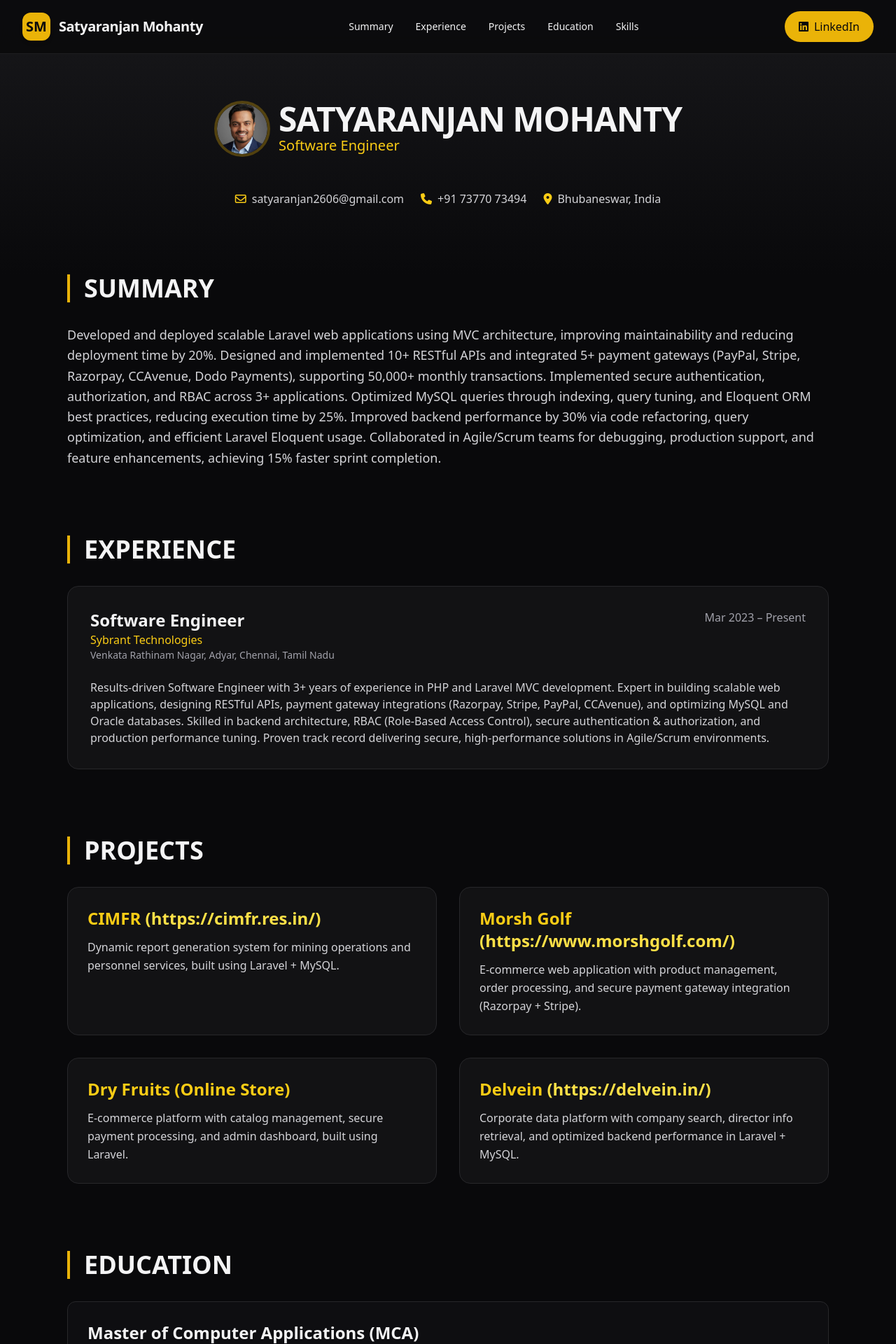
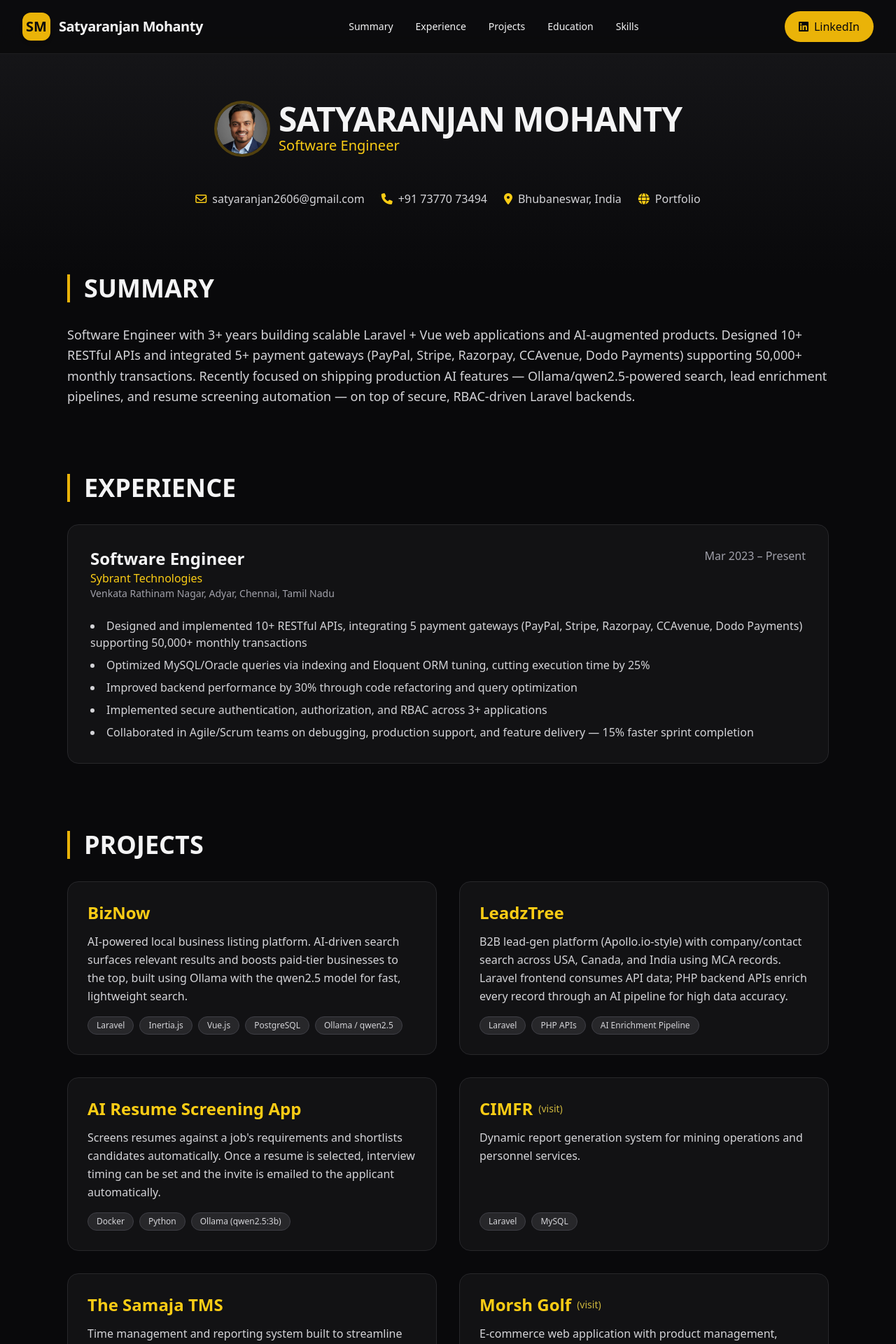
Before and after one commit to Satyaranjan2606/my-portfolio, a Vue app: page / in a window 1280 px wide. Shown: the top 1920 px of the page at 70% size. Built offline with nearby package versions, Linux system fonts and the light colour scheme.

Commit message:
Update App.vue

```diff
--- a/src/App.vue
+++ b/src/App.vue
@@ -53,6 +53,11 @@
             <i class="fa-solid fa-location-dot text-yellow-400"></i>
             <span>Bhubaneswar, India</span>
           </div>
+          <a href="https://satyaranjan2606.github.io/my-portfolio/" target="_blank"
+            class="flex items-center gap-2 hover:text-yellow-400">
+            <i class="fa-solid fa-globe text-yellow-400"></i>
+            <span>Portfolio</span>
+          </a>
         </div>
       </div>
     </header>
@@ -64,17 +69,11 @@
         <h2 class="text-4xl font-bold mb-8 border-l-4 border-yellow-500 pl-5">SUMMARY</h2>
         <div class="prose prose-invert max-w-none text-lg leading-relaxed text-zinc-300">
           <p>
-            Developed and deployed scalable Laravel web applications using MVC architecture, improving maintainability
-            and reducing deployment time by 20%.
-            Designed and implemented 10+ RESTful APIs and integrated 5+ payment gateways (PayPal, Stripe, Razorpay,
-            CCAvenue, Dodo Payments), supporting 50,000+ monthly transactions.
-            Implemented secure authentication, authorization, and RBAC across 3+ applications.
-            Optimized MySQL queries through indexing, query tuning, and Eloquent ORM best practices, reducing execution
-            time by 25%.
-            Improved backend performance by 30% via code refactoring, query optimization, and efficient Laravel Eloquent
-            usage.
-            Collaborated in Agile/Scrum teams for debugging, production support, and feature enhancements, achieving 15%
-            faster sprint completion.
+            Software Engineer with 3+ years building scalable Laravel + Vue web applications and AI-augmented
+            products. Designed 10+ RESTful APIs and integrated 5+ payment gateways (PayPal, Stripe, Razorpay,
+            CCAvenue, Dodo Payments) supporting 50,000+ monthly transactions. Recently focused on shipping
+            production AI features — Ollama/qwen2.5-powered search, lead enrichment pipelines, and resume
+            screening automation — on top of secure, RBAC-driven Laravel backends.
           </p>
         </div>
       </section>
@@ -93,15 +92,13 @@
               <time class="text-zinc-400">Mar 2023 – Present</time>
             </div>
           </div>
-          <div class="prose prose-invert max-w-none text-zinc-300">
-            <p>
-              Results-driven Software Engineer with 3+ years of experience in PHP and Laravel MVC development. Expert in
-              building scalable web applications, designing RESTful APIs, payment gateway integrations (Razorpay,
-              Stripe, PayPal, CCAvenue), and optimizing MySQL and Oracle databases. Skilled in backend architecture,
-              RBAC (Role-Based Access Control), secure authentication & authorization, and production performance
-              tuning. Proven track record delivering secure, high-performance solutions in Agile/Scrum environments.
-            </p>
-          </div>
+          <ul class="list-disc list-inside space-y-2 text-zinc-300">
+            <li>Designed and implemented 10+ RESTful APIs, integrating 5 payment gateways (PayPal, Stripe, Razorpay, CCAvenue, Dodo Payments) supporting 50,000+ monthly transactions</li>
+            <li>Optimized MySQL/Oracle queries via indexing and Eloquent ORM tuning, cutting execution time by 25%</li>
+            <li>Improved backend performance by 30% through code refactoring and query optimization</li>
+            <li>Implemented secure authentication, authorization, and RBAC across 3+ applications</li>
+            <li>Collaborated in Agile/Scrum teams on debugging, production support, and feature delivery — 15% faster sprint completion</li>
+          </ul>
         </div>
       </section>
 
@@ -110,14 +107,21 @@
         <h2 class="text-4xl font-bold mb-8 border-l-4 border-yellow-500 pl-5">PROJECTS</h2>
         <div class="grid md:grid-cols-2 gap-8">
           <div v-for="project in projects" :key="project.title"
-            class="bg-zinc-900/60 rounded-2xl p-7 border border-zinc-800 hover:border-yellow-500/50 transition-colors">
-            <h3 class="text-2xl font-semibold text-yellow-400 mb-3">
+            class="bg-zinc-900/60 rounded-2xl p-7 border border-zinc-800 hover:border-yellow-500/50 transition-colors flex flex-col">
+            <h3 class="text-2xl font-semibold text-yellow-400 mb-3 flex items-center gap-2 flex-wrap">
               {{ project.title }}
-              <a v-if="project.url" :href="project.url" target="_blank" class="text-yellow-300 hover:underline">
-                ({{ project.url }})
+              <a v-if="project.url" :href="project.url" target="_blank"
+                class="text-sm text-yellow-300/80 hover:text-yellow-300 hover:underline font-normal">
+                (visit)
               </a>
             </h3>
-            <p class="text-zinc-300 leading-relaxed">{{ project.description }}</p>
+            <p class="text-zinc-300 leading-relaxed mb-4">{{ project.description }}</p>
+            <div class="mt-auto flex flex-wrap gap-2">
+              <span v-for="tech in project.stack" :key="tech"
+                class="text-xs px-3 py-1 bg-zinc-800 rounded-full border border-zinc-700 text-zinc-300">
+                {{ tech }}
+              </span>
+            </div>
           </div>
         </div>
       </section>
@@ -138,11 +142,16 @@
       <!-- SKILLS -->
       <section id="skills">
         <h2 class="text-4xl font-bold mb-8 border-l-4 border-yellow-500 pl-5">SKILLS</h2>
-        <div class="flex flex-wrap gap-3">
-          <span v-for="skill in skills" :key="skill"
-            class="px-5 py-2.5 bg-zinc-800 rounded-full text-sm font-medium border border-zinc-700 hover:border-yellow-500/50 transition-colors">
-            {{ skill }}
-          </span>
+        <div class="space-y-6">
+          <div v-for="group in skillGroups" :key="group.label">
+            <h4 class="text-yellow-400 text-sm font-semibold uppercase tracking-wide mb-3">{{ group.label }}</h4>
+            <div class="flex flex-wrap gap-3">
+              <span v-for="skill in group.items" :key="skill"
+                class="px-5 py-2.5 bg-zinc-800 rounded-full text-sm font-medium border border-zinc-700 hover:border-yellow-500/50 transition-colors">
+                {{ skill }}
+              </span>
+            </div>
+          </div>
         </div>
       </section>
 
@@ -177,10 +186,29 @@
 import { ref } from 'vue'
 
 const projects = ref([
-  { title: "CIMFR", description: "Dynamic report generation system for mining operations and personnel services, built using Laravel + MySQL.", url: 'https://cimfr.res.in/' },
-  { title: "Morsh Golf", description: "E-commerce web application with product management, order processing, and secure payment gateway integration (Razorpay + Stripe).", url: 'https://www.morshgolf.com/' },
-  { title: "Dry Fruits (Online Store)", description: "E-commerce platform with catalog management, secure payment processing, and admin dashboard, built using Laravel.", url: '' },
-  { title: "Delvein", description: "Corporate data platform with company search, director info retrieval, and optimized backend performance in Laravel + MySQL.", url: 'https://delvein.in/' }
+  {
+    title: "BizNow",
+    description: "AI-powered local business listing platform. AI-driven search surfaces relevant results and boosts paid-tier businesses to the top, built using Ollama with the qwen2.5 model for fast, lightweight search.",
+    url: '',
+    stack: ["Laravel", "Inertia.js", "Vue.js", "PostgreSQL", "Ollama / qwen2.5"]
+  },
+  {
+    title: "LeadzTree",
+    description: "B2B lead-gen platform (Apollo.io-style) with company/contact search across USA, Canada, and India using MCA records. Laravel frontend consumes API data; PHP backend APIs enrich every record through an AI pipeline for high data accuracy.",
+    url: '',
+    stack: ["Laravel", "PHP APIs", "AI Enrichment Pipeline"]
+  },
+  {
+    title: "AI Resume Screening App",
+    description: "Screens resumes against a job's requirements and shortlists candidates automatically. Once a resume is selected, interview timing can be set and the invite is emailed to the applicant automatically.",
+    url: '',
+    stack: ["Docker", "Python", "Ollama (qwen2.5:3b)"]
+  },
+  { title: "CIMFR", description: "Dynamic report generation system for mining operations and personnel services.", url: 'https://cimfr.res.in/', stack: ["Laravel", "MySQL"] },
+  { title: "The Samaja TMS", description: "Time management and reporting system built to streamline internal operations and workflow tracking.", url: '', stack: ["Laravel"] },
+  { title: "Morsh Golf", description: "E-commerce web application with product management, order processing, and secure payment gateway integration.", url: 'https://www.morshgolf.com/', stack: ["Laravel", "Razorpay", "Stripe"] },
+  { title: "Dry Fruits (Online Store)", description: "E-commerce platform with catalog management, secure payment processing, and an admin dashboard.", url: '', stack: ["Laravel"] },
+  { title: "Delvein", description: "Corporate data platform with company search, director info retrieval, and optimized backend performance.", url: 'https://delvein.in/', stack: ["Laravel", "MySQL"] },
 ])
 
 const education = ref([
@@ -188,11 +216,12 @@
   { degree: "B.Sc. Chemistry (Honours)", institution: "Utkal University, Bhubaneswar", period: "2015 – 2018", details: "Graduated with Honours" }
 ])
 
-const skills = ref([
-  "Laravel Framework", "PHP", "RESTful APIs", "Vue.js", "JavaScript",
-  "MySQL", "Oracle (Design & Optimization)", "Eloquent ORM",
-  "Unit Testing", "Agile Methodology", "MVC Architecture", "OOP",
-  "RBAC", "Payment Gateways Integration"
+const skillGroups = ref([
+  { label: "Backend", items: ["Laravel Framework", "PHP", "RESTful APIs", "MVC Architecture", "OOP", "RBAC"] },
+  { label: "Frontend", items: ["Vue.js", "JavaScript", "Inertia.js"] },
+  { label: "Databases", items: ["MySQL", "PostgreSQL", "Oracle"] },
+  { label: "AI / Automation", items: ["RAG (Retrieval-Augmented Generation)", "LLM Integration", "Ollama", "Python", "Web Scraping"] },
+  { label: "Practices", items: ["Unit Testing", "Agile Methodology", "Payment Gateway Integration"] },
 ])
 
 const languages = ref(["English", "Hindi", "Odia"])
```
